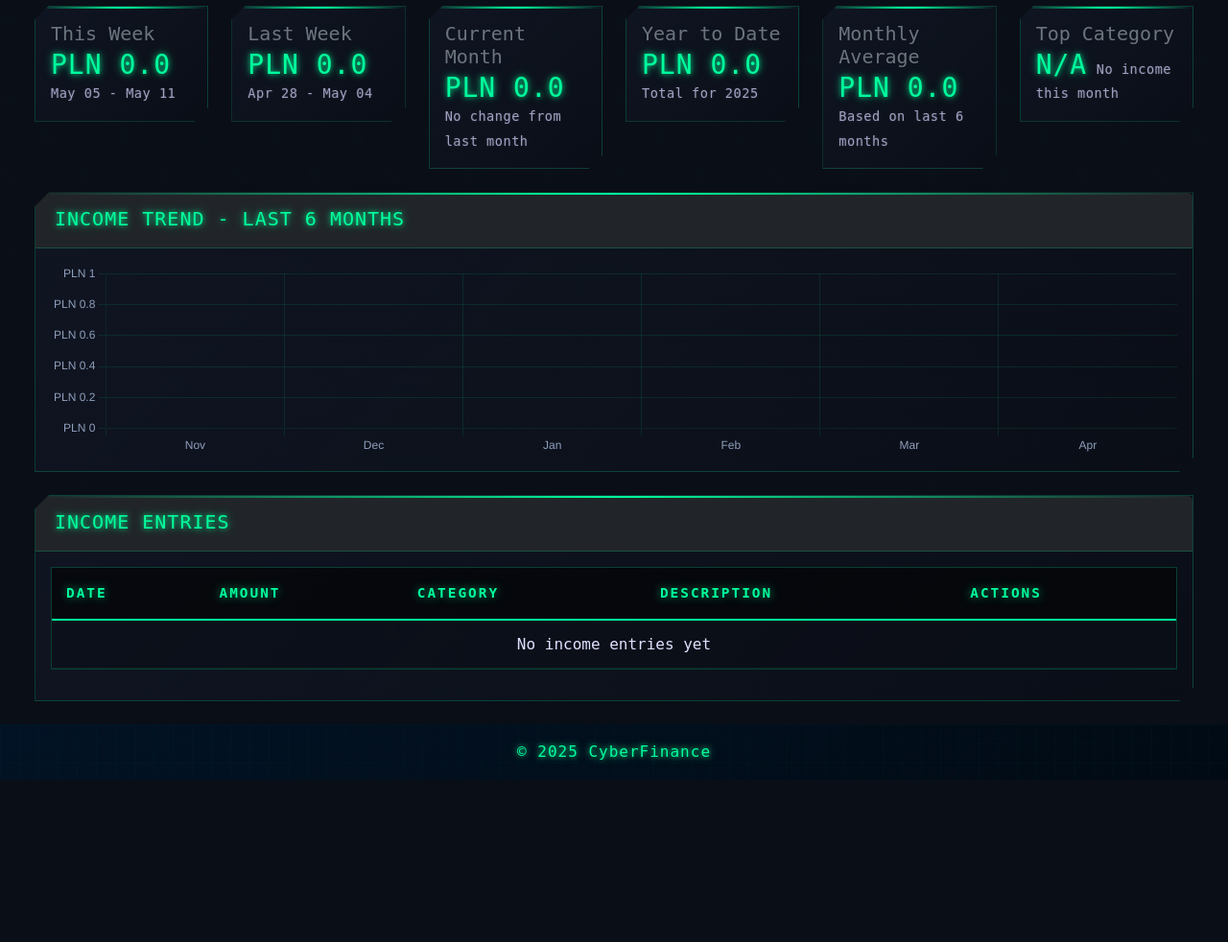
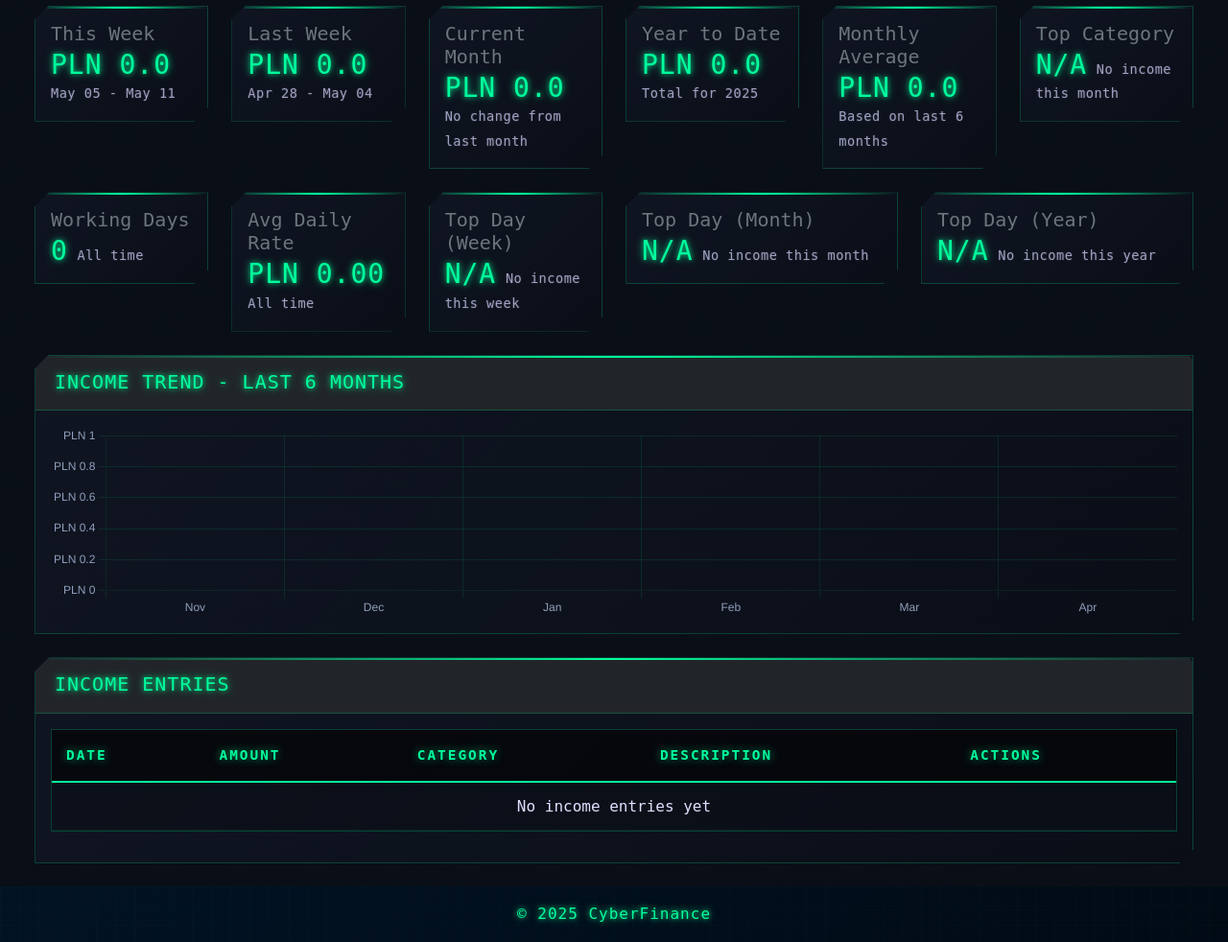
Before and after one commit to vic-cieslak/portfolio-income-manager, a Django app: page /income/ in a window 1280 px wide. Shown: the part 158-1140 px from the top of the page at 96% size. Before the commit the page ends 971 px from the top, so only its background shows below. Run offline with Django 5.2, Linux system fonts and the light colour scheme; the visitor is signed in with stand-in values (Sample User, id 1); data that the repository does not hold is empty.

Commit message:
"Implement income insights and working day tracking features"
This commit introduces two significant features to the income module:
1. Income insights: This feature is designed to provide users with a more detailed analysis of their income data. It calculates the total working days and average daily rate based on the user's income entries. Additionally, it identifies the highest income days in the current week, month, and year.
2. Working day tracking: This feature assumes any day with an income entry as a working day and tracks these days to provide useful insights to the user.

The commit also optimizes the income data retrieval process by fetching all user incomes at once and filtering from this set, instead of making multiple database queries. This change improves the efficiency of the income module.

Lastly, the commit updates the NEW_FEATURES.md file to reflect the status of these newly implemented features.

```diff
--- a/income/views.py
+++ b/income/views.py
@@ -4,7 +4,7 @@ from django.urls import reverse_lazy
 from django.contrib.auth.mixins import LoginRequiredMixin
 from django.contrib.auth.decorators import login_required
 from django.contrib import messages
-from django.db.models import Sum
+from django.db.models import Sum, Count, Max
 from django.utils import timezone
 from django.http import JsonResponse
 from django.views.decorators.http import require_POST
@@ -27,6 +27,9 @@ class IncomeListView(LoginRequiredMixin, ListView): #Added LoginRequiredMixin
         # Get current user
         user = self.request.user
 
+        # Get all incomes for the user for efficiency
+        all_user_incomes = Income.objects.filter(user=user)
+
         # Get current date info
         today = timezone.now().date()
         current_month_start = today.replace(day=1)
@@ -35,15 +38,13 @@ class IncomeListView(LoginRequiredMixin, ListView): #Added LoginRequiredMixin
         year_start = today.replace(month=1, day=1)
 
         # Current month total
-        current_month_income = Income.objects.filter(
-            user=user,
+        current_month_income = all_user_incomes.filter(
             date__gte=current_month_start,
             date__lte=today
         ).aggregate(Sum('amount'))['amount__sum'] or 0
 
         # Previous month total
-        previous_month_income = Income.objects.filter(
-            user=user,
+        previous_month_income = all_user_incomes.filter(
             date__gte=last_month_start,
             date__lte=last_month_end
         ).aggregate(Sum('amount'))['amount__sum'] or 0
@@ -55,8 +56,7 @@ class IncomeListView(LoginRequiredMixin, ListView): #Added LoginRequiredMixin
             month_change_pct = 100 if current_month_income > 0 else 0
 
         # Year-to-date income
-        ytd_income = Income.objects.filter(
-            user=user,
+        ytd_income = all_user_incomes.filter(
             date__gte=year_start,
             date__lte=today
         ).aggregate(Sum('amount'))['amount__sum'] or 0
@@ -73,8 +73,7 @@ class IncomeListView(LoginRequiredMixin, ListView): #Added LoginRequiredMixin
         # Get income for each of the last 6 months
         for _ in range(6):
             month_end = (current.replace(day=28) + timedelta(days=4)).replace(day=1) - timedelta(days=1)
-            month_income = Income.objects.filter(
-                user=user,
+            month_income = all_user_incomes.filter(
                 date__gte=current,
                 date__lte=month_end
             ).aggregate(Sum('amount'))['amount__sum'] or 0
@@ -95,8 +94,7 @@ class IncomeListView(LoginRequiredMixin, ListView): #Added LoginRequiredMixin
         category_data = []
 
         for category in categories:
-            category_sum = Income.objects.filter(
-                user=user,
+            category_sum = all_user_incomes.filter(
                 category=category,
                 date__gte=current_month_start,
                 date__lte=today
@@ -142,18 +140,37 @@ class IncomeListView(LoginRequiredMixin, ListView): #Added LoginRequiredMixin
         last_week_end = current_week_end - timedelta(days=7)
 
         # Current week total
-        current_week_income = Income.objects.filter(
-            user=user,
+        current_week_income = all_user_incomes.filter(
             date__gte=current_week_start,
             date__lte=current_week_end
         ).aggregate(Sum('amount'))['amount__sum'] or 0
 
         # Last week total
-        last_week_income = Income.objects.filter(
-            user=user,
+        last_week_income = all_user_incomes.filter(
             date__gte=last_week_start,
             date__lte=last_week_end
         ).aggregate(Sum('amount'))['amount__sum'] or 0
+
+        # --- New Stats: Working Days & ADR ---
+        total_income_all_time = all_user_incomes.aggregate(Sum('amount'))['amount__sum'] or 0
+        total_working_days = all_user_incomes.values('date').distinct().count()
+        average_daily_rate = total_income_all_time / total_working_days if total_working_days > 0 else 0
+
+        # --- New Stats: Highest Income Days ---
+        # Highest income day - Current Week
+        top_day_week_data = all_user_incomes.filter(
+            date__gte=current_week_start, date__lte=current_week_end
+        ).values('date').annotate(daily_sum=Sum('amount')).order_by('-daily_sum').first()
+
+        # Highest income day - Current Month
+        top_day_month_data = all_user_incomes.filter(
+            date__gte=current_month_start, date__lte=today
+        ).values('date').annotate(daily_sum=Sum('amount')).order_by('-daily_sum').first()
+
+        # Highest income day - Current Year
+        top_day_year_data = all_user_incomes.filter(
+            date__gte=year_start, date__lte=today
+        ).values('date').annotate(daily_sum=Sum('amount')).order_by('-daily_sum').first()
 
         # Add all data to context
         context.update({
@@ -175,6 +192,12 @@ class IncomeListView(LoginRequiredMixin, ListView): #Added LoginRequiredMixin
             'current_week_end': current_week_end,
             'last_week_start': last_week_start,
             'last_week_end': last_week_end,
+            # New stats
+            'total_working_days': total_working_days,
+            'average_daily_rate': average_daily_rate,
+            'top_day_week_data': top_day_week_data,
+            'top_day_month_data': top_day_month_data,
+            'top_day_year_data': top_day_year_data,
         })
 
         return context
--- a/templates/income/income_list.html
+++ b/templates/income/income_list.html
@@ -96,6 +96,79 @@
                 {% else %}
                 <h3 class="text-neon mb-0">N/A</h3>
                 <small class="text-cyber-muted">No income this month</small>
+                {% endif %}
+            </div>
+        </div>
+    </div>
+</div>
+
+<!-- Additional Summary Cards -->
+<div class="row mb-4">
+    <!-- Total Working Days -->
+    <div class="col-md-2">
+        <div class="card card-cyber">
+            <div class="card-body p-3">
+                <h5 class="text-secondary mb-1">Working Days</h5>
+                <h3 class="text-neon mb-0">{{ total_working_days }}</h3>
+                <small class="text-cyber-muted">All time</small>
+            </div>
+        </div>
+    </div>
+
+    <!-- Average Daily Rate -->
+    <div class="col-md-2">
+        <div class="card card-cyber">
+            <div class="card-body p-3">
+                <h5 class="text-secondary mb-1">Avg Daily Rate</h5>
+                <h3 class="text-neon mb-0">PLN {{ average_daily_rate|floatformat:2 }}</h3>
+                <small class="text-cyber-muted">All time</small>
+            </div>
+        </div>
+    </div>
+
+    <!-- Top Income Day - Week -->
+    <div class="col-md-2">
+        <div class="card card-cyber">
+            <div class="card-body p-3">
+                <h5 class="text-secondary mb-1">Top Day (Week)</h5>
+                {% if top_day_week_data %}
+                <h3 class="text-neon mb-0">PLN {{ top_day_week_data.daily_sum|humanize_k }}</h3>
+                <small class="text-cyber-muted">{{ top_day_week_data.date|date:"M d" }}</small>
+                {% else %}
+                <h3 class="text-neon mb-0">N/A</h3>
+                <small class="text-cyber-muted">No income this week</small>
+                {% endif %}
+            </div>
+        </div>
+    </div>
+
+    <!-- Top Income Day - Month -->
+    <div class="col-md-3">
+        <div class="card card-cyber">
+            <div class="card-body p-3">
+                <h5 class="text-secondary mb-1">Top Day (Month)</h5>
+                {% if top_day_month_data %}
+                <h3 class="text-neon mb-0">PLN {{ top_day_month_data.daily_sum|humanize_k }}</h3>
+                <small class="text-cyber-muted">{{ top_day_month_data.date|date:"M d, Y" }}</small>
+                {% else %}
+                <h3 class="text-neon mb-0">N/A</h3>
+                <small class="text-cyber-muted">No income this month</small>
+                {% endif %}
+            </div>
+        </div>
+    </div>
+
+    <!-- Top Income Day - Year -->
+    <div class="col-md-3">
+        <div class="card card-cyber">
+            <div class="card-body p-3">
+                <h5 class="text-secondary mb-1">Top Day (Year)</h5>
+                {% if top_day_year_data %}
+                <h3 class="text-neon mb-0">PLN {{ top_day_year_data.daily_sum|humanize_k }}</h3>
+                <small class="text-cyber-muted">{{ top_day_year_data.date|date:"M d, Y" }}</small>
+                {% else %}
+                <h3 class="text-neon mb-0">N/A</h3>
+                <small class="text-cyber-muted">No income this year</small>
                 {% endif %}
             </div>
         </div>
```
Also changed, not shown: NEW_FEATURES.md (+3 -7 lines).
